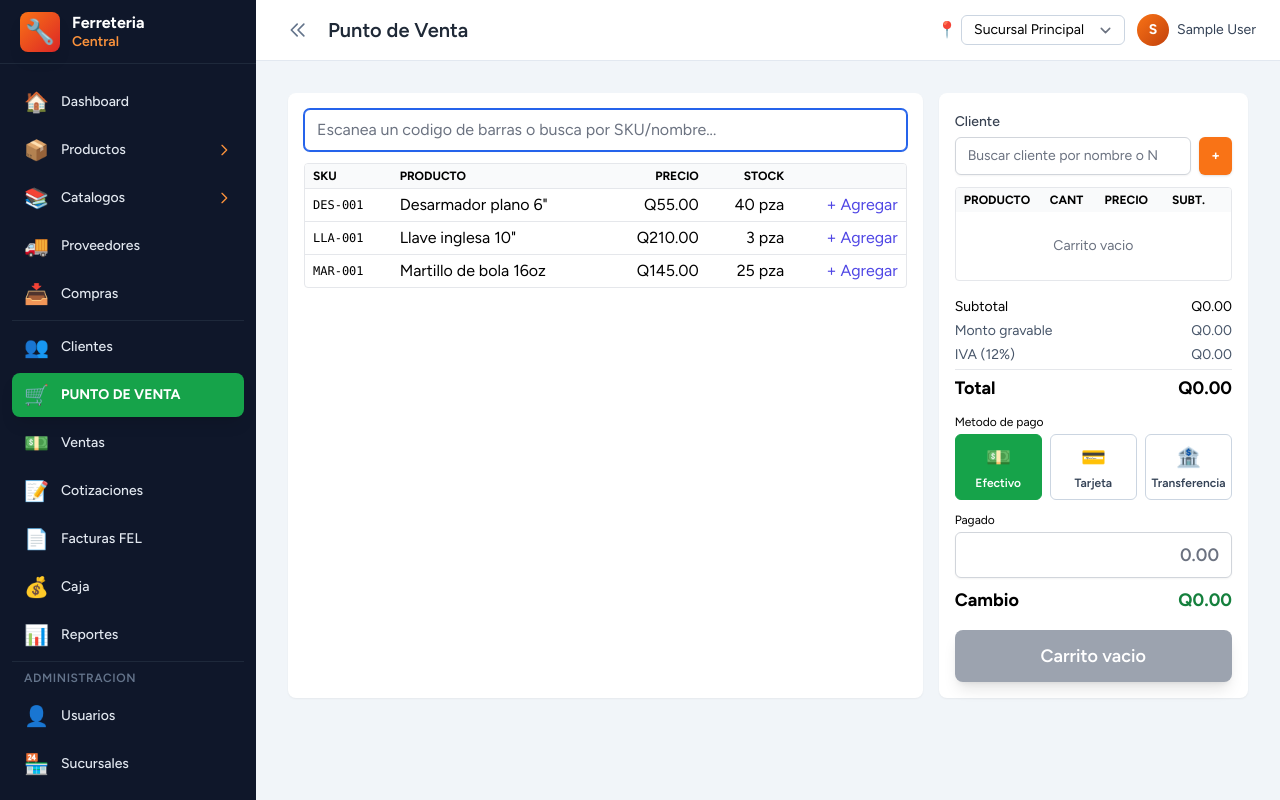
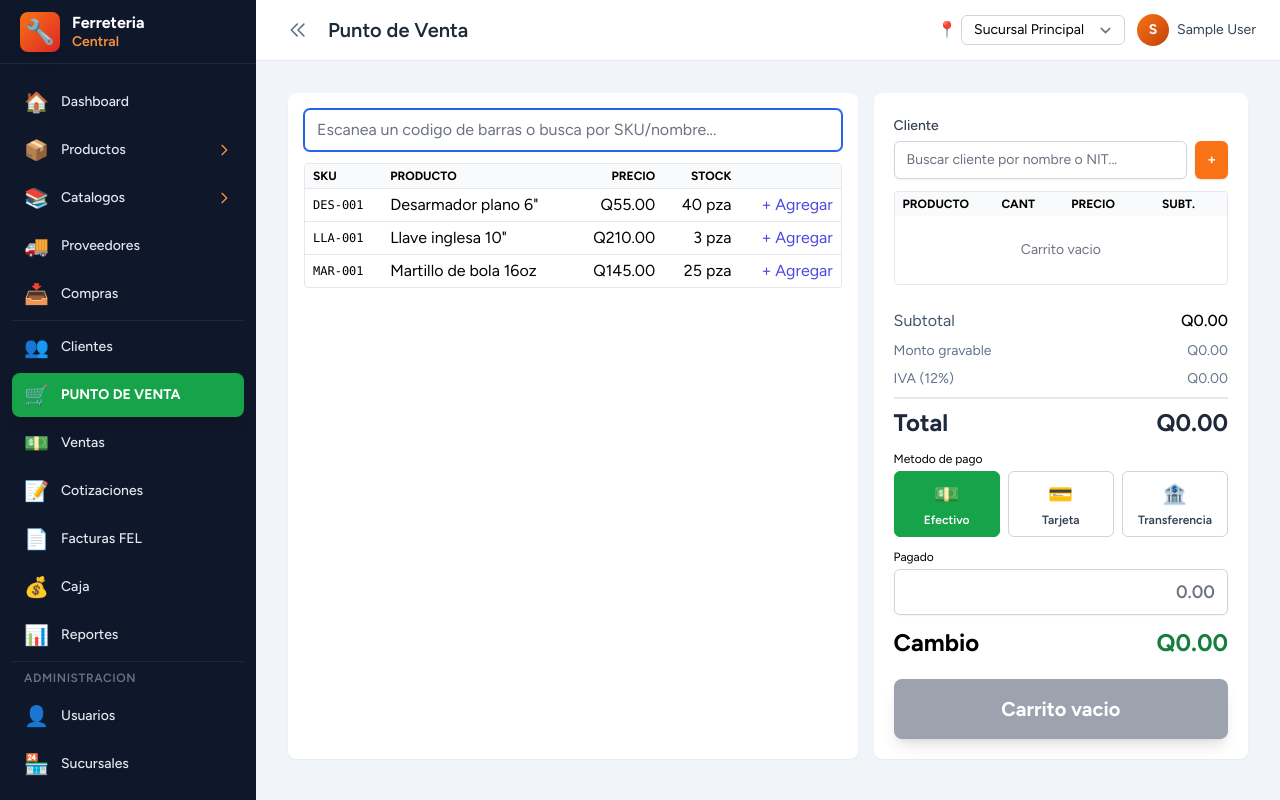
Before and after one commit to Nedowil/Ferreteria, a Laravel app: page /admin/pos in a window 1280 px wide. Run offline with Laravel 12, Linux system fonts and the light colour scheme; the visitor is signed in with stand-in values (Sample User, id 1); data comes from the database, SQL or seed files in the repository; data that the repository does not hold is empty; style sheets or scripts are compiled from the project's sources.

Commit message:
style(pos): enlarge checkout column and totals for better readability
- Grid changes from 3-col (search 2/3, cart 1/3) to 5-col with
  search 3/5 and cart 2/5 so the cobro panel has more room
- Increase cart panel padding to p-5
- Subtotal/gravable/IVA shown as 14px hierarchy with Total bumped
  to 2xl bold
- Cambio also bumped to 2xl
- Cobrar button grows to py-4 with xl bold text

```diff
--- a/resources/views/admin/sales/pos.blade.php
+++ b/resources/views/admin/sales/pos.blade.php
@@ -15,10 +15,10 @@
             <form method="POST" action="{{ route('admin.ventas.store') }}" @submit="onSubmit($event)">
                 @csrf
 
-                <div class="grid grid-cols-1 lg:grid-cols-3 gap-4">
+                <div class="grid grid-cols-1 lg:grid-cols-5 gap-4">
 
-                    <!-- Columna izquierda: buscador + resultados -->
-                    <div class="lg:col-span-2 bg-white shadow-sm rounded-lg p-4">
+                    <!-- Columna izquierda: buscador + resultados (3 de 5 = 60%) -->
+                    <div class="lg:col-span-3 bg-white shadow-sm rounded-lg p-4">
                         <div class="flex gap-2">
                             <input type="text" x-model="query"
                                    x-ref="search"
@@ -64,8 +64,8 @@
                         </div>
                     </div>
 
-                    <!-- Columna derecha: carrito + cobro -->
-                    <div class="bg-white shadow-sm rounded-lg p-4 flex flex-col">
+                    <!-- Columna derecha: carrito + cobro (2 de 5 = 40%) -->
+                    <div class="lg:col-span-2 bg-white shadow-sm rounded-lg p-5 flex flex-col">
                         <div class="mb-3" @click.outside="customerSearchOpen = false">
                             <label class="text-sm font-medium text-gray-700">Cliente</label>
                             <input type="hidden" name="customer_id" :value="customer_id" />
@@ -172,16 +172,16 @@
                             </table>
                         </div>
 
-                        <div class="mt-3 space-y-1 text-sm">
+                        <div class="mt-4 space-y-2 text-base">
                             <input type="hidden" name="tax" :value="tax.toFixed(2)" />
-                            <div class="flex justify-between"><span>Subtotal</span><span>Q<span x-text="subtotal.toFixed(2)"></span></span></div>
-                            <div class="flex justify-between text-slate-600">
+                            <div class="flex justify-between"><span class="text-slate-600">Subtotal</span><span class="font-medium">Q<span x-text="subtotal.toFixed(2)"></span></span></div>
+                            <div class="flex justify-between text-sm text-slate-500">
                                 <span>Monto gravable</span><span>Q<span x-text="taxableAmount.toFixed(2)"></span></span>
                             </div>
-                            <div class="flex justify-between text-slate-600">
+                            <div class="flex justify-between text-sm text-slate-500">
                                 <span>IVA ({{ (int) $company->default_tax_rate }}%)</span><span>Q<span x-text="tax.toFixed(2)"></span></span>
                             </div>
-                            <div class="flex justify-between text-lg font-bold border-t pt-1">
+                            <div class="flex justify-between text-2xl font-bold border-t-2 pt-2 text-slate-800">
                                 <span>Total</span><span>Q<span x-text="total.toFixed(2)"></span></span>
                             </div>
                         </div>
@@ -219,7 +219,7 @@
                                    class="mt-1 block w-full text-right border-gray-300 rounded-md shadow-sm text-lg font-semibold focus:border-orange-500 focus:ring-orange-500" />
                         </div>
 
-                        <div class="mt-2 flex justify-between text-lg font-bold">
+                        <div class="mt-3 flex justify-between text-2xl font-bold">
                             <span>Cambio</span>
                             <span :class="change < 0 ? 'text-red-600' : 'text-green-700'">Q<span x-text="change.toFixed(2)"></span></span>
                         </div>
@@ -234,7 +234,7 @@
                         </div>
 
                         <button type="submit" :disabled="items.length === 0 || change < 0"
-                                class="mt-4 w-full py-3 bg-green-600 text-white rounded-lg text-lg font-semibold hover:bg-green-700 disabled:bg-gray-400 disabled:cursor-not-allowed shadow-lg transition">
+                                class="mt-5 w-full py-4 bg-green-600 text-white rounded-lg text-xl font-bold hover:bg-green-700 disabled:bg-gray-400 disabled:cursor-not-allowed shadow-lg transition">
                             <span x-show="items.length === 0">Carrito vacio</span>
                             <span x-show="items.length > 0 && change < 0">Falta pago</span>
                             <span x-show="items.length > 0 && change >= 0">Cobrar Q<span x-text="total.toFixed(2)"></span></span>
```
